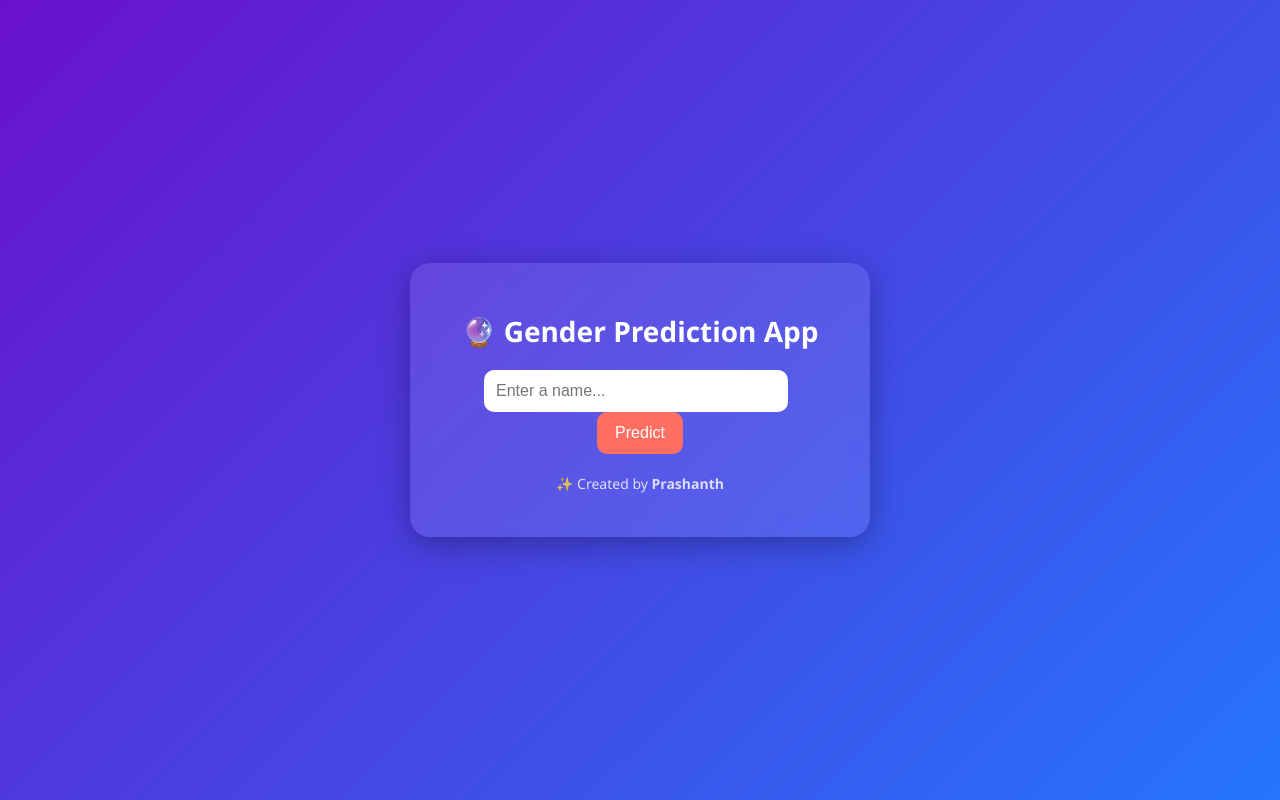
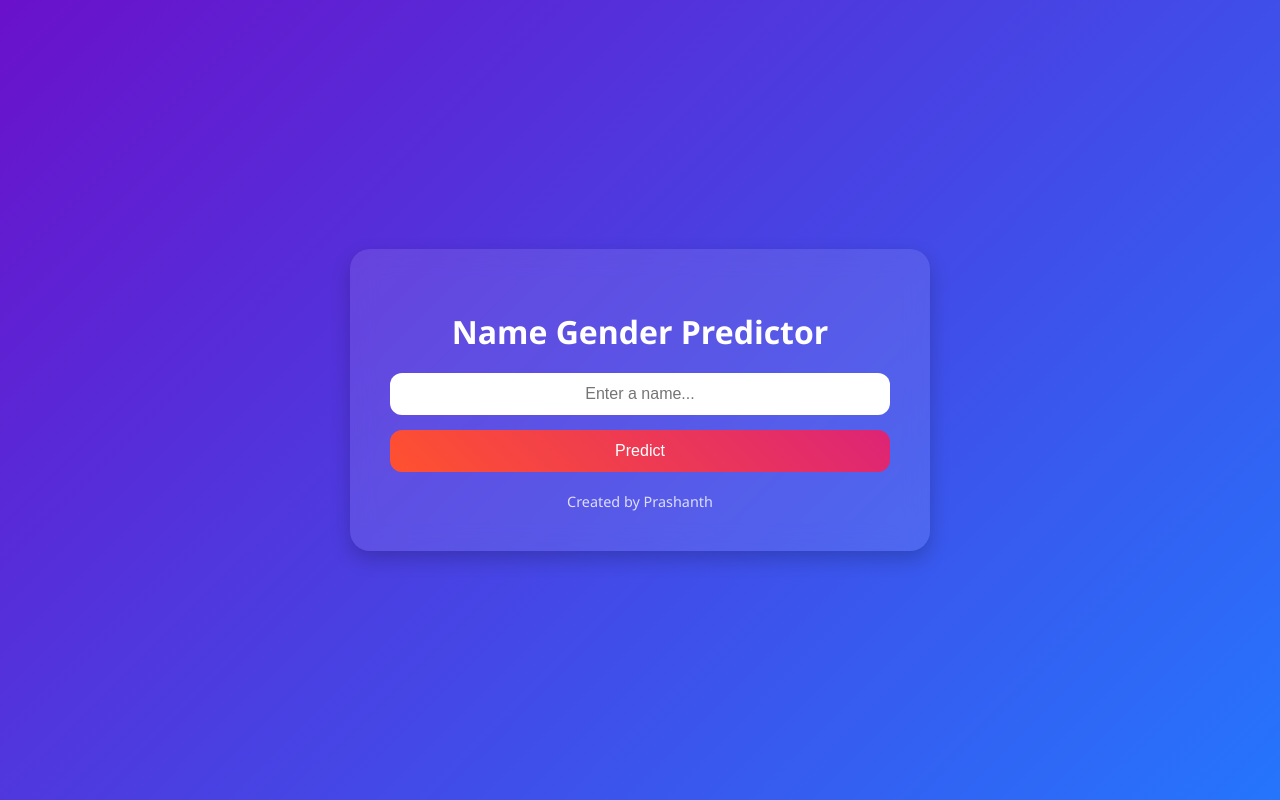
Before and after one commit to BRAINIAC3895/Gender-Prediction-V2, a FastAPI app: page / in a window 1280 px wide. Run offline with FastAPI, Linux system fonts and the light colour scheme.

Commit message:
Update index.html

```diff
--- a/templates/index.html
+++ b/templates/index.html
@@ -2,26 +2,102 @@
 <html lang="en">
 <head>
   <meta charset="UTF-8">
-  <title>Gender Prediction</title>
-  <link rel="stylesheet" href="/static/styles.css">
+  <meta name="viewport" content="width=device-width, initial-scale=1.0">
+  <title>Name Gender Predictor</title>
+  <style>
+    body {
+      margin: 0;
+      font-family: 'Segoe UI', Tahoma, Geneva, Verdana, sans-serif;
+      background: linear-gradient(135deg, #6a11cb, #2575fc);
+      height: 100vh;
+      display: flex;
+      justify-content: center;
+      align-items: center;
+      color: #fff;
+    }
+    .container {
+      background: rgba(255, 255, 255, 0.1);
+      backdrop-filter: blur(12px);
+      border-radius: 20px;
+      padding: 40px;
+      text-align: center;
+      width: 100%;
+      max-width: 500px;
+      box-shadow: 0px 8px 20px rgba(0,0,0,0.2);
+      animation: fadeIn 1s ease-in-out;
+    }
+    h1 {
+      margin-bottom: 20px;
+      font-size: 2rem;
+    }
+    form {
+      display: flex;
+      flex-direction: column;
+      gap: 15px;
+    }
+    input[type="text"] {
+      padding: 12px;
+      border-radius: 12px;
+      border: none;
+      font-size: 1rem;
+      text-align: center;
+    }
+    button {
+      padding: 12px;
+      background: #ff512f;
+      background: linear-gradient(45deg, #ff512f, #dd2476);
+      border: none;
+      border-radius: 12px;
+      color: #fff;
+      font-size: 1rem;
+      cursor: pointer;
+      transition: transform 0.2s ease, box-shadow 0.2s ease;
+    }
+    button:hover {
+      transform: translateY(-2px);
+      box-shadow: 0px 6px 12px rgba(0,0,0,0.2);
+    }
+    .result {
+      margin-top: 20px;
+      padding: 15px;
+      background: rgba(255,255,255,0.2);
+      border-radius: 12px;
+      font-size: 1.1rem;
+      animation: slideUp 0.5s ease;
+      white-space: pre-line;
+    }
+    footer {
+      margin-top: 20px;
+      font-size: 0.9rem;
+      opacity: 0.8;
+    }
+    @keyframes fadeIn {
+      from { opacity: 0; transform: scale(0.95); }
+      to { opacity: 1; transform: scale(1); }
+    }
+    @keyframes slideUp {
+      from { transform: translateY(10px); opacity: 0; }
+      to { transform: translateY(0); opacity: 1; }
+    }
+  </style>
 </head>
 <body>
   <div class="container">
-    <h1>🔮 Gender Prediction App</h1>
-    <form method="post">
+    <h1>Name Gender Predictor</h1>
+    <form method="post" action="/predict">
       <input type="text" name="name" placeholder="Enter a name..." required>
       <button type="submit">Predict</button>
     </form>
 
     {% if result %}
-      <div class="result-card">
-        <h2>Prediction for <span class="highlight">{{name}}</span></h2>
-        <p>{{result}}</p>
+      <div class="result">
+        <strong>Prediction for {{name}}:</strong><br>
+        {{result}}
       </div>
     {% endif %}
 
     <footer>
-      <p>✨ Created by <strong>Prashanth</strong></p>
+      Created by Prashanth
     </footer>
   </div>
 </body>
```
